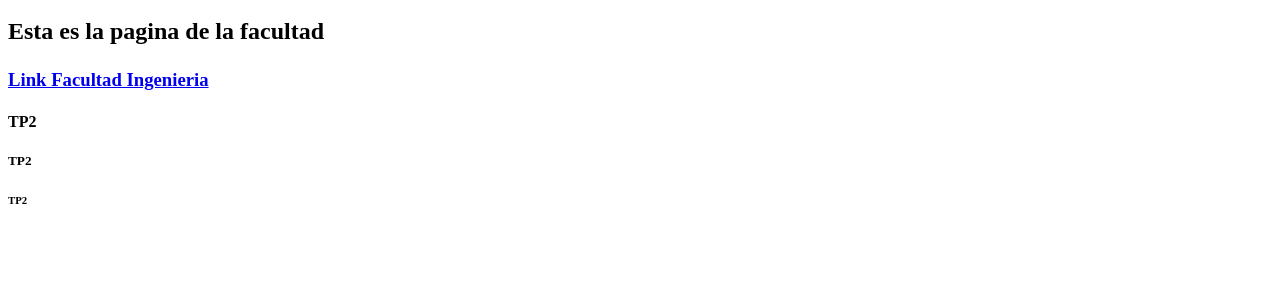
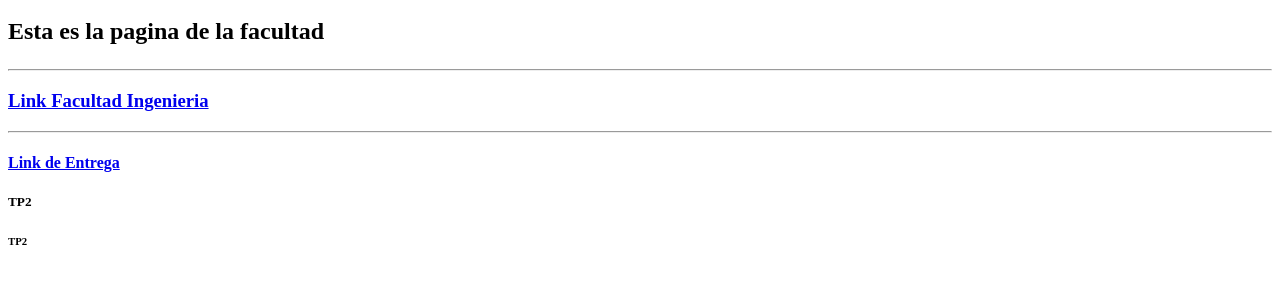
Before and after one commit to vslp2022/Entregas, a plain HTML site: page index.html in a window 1280 px wide. Shown: the part 266-550 px from the top of the page. Drawn offline with Linux system fonts and the light colour scheme.

Commit message:
Update index.html

```diff
--- a/index.html
+++ b/index.html
@@ -21,11 +21,13 @@ Modulo 1
 <h2>
 Esta es la pagina de la facultad <p>
 </h2>
+  <hr>
 <h3>
   <a href="https://ingenieria.uncuyo.edu.ar/"> Link Facultad Ingenieria </a>
 </h3>
+  <hr>
 <h4>
-TP2
+<a href="https://github.com/vslp2022/Entregas"> Link de Entrega </a>
 </h4>
 <h5>
 TP2
```
